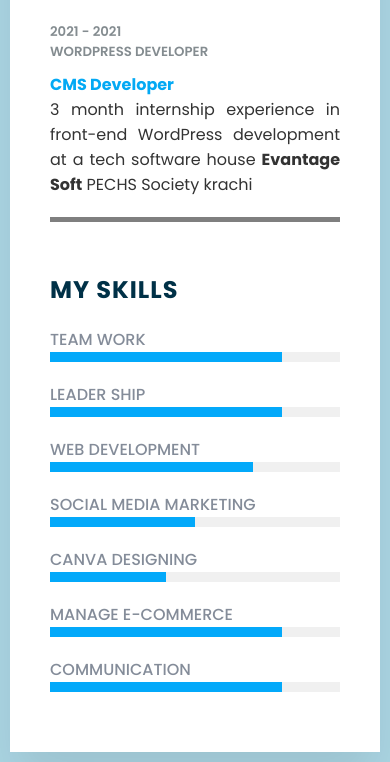
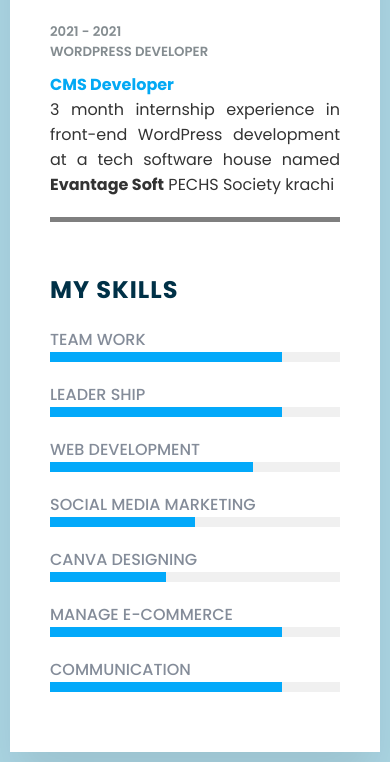
Before and after one commit to danishyameen/staticResume, a plain HTML site: page index.html in a window 390 px wide. Shown: the part 2857-3619 px from the top of the page. Drawn offline with Linux system fonts and the light colour scheme.

Commit message:
static resume

```diff
--- a/index.html
+++ b/index.html
@@ -196,7 +196,7 @@
                     </div>
                     <div class="text">
                         <h4>CMS Developer</h4>
-                        <p>3 month internship experience in front-end WordPress development at a tech software house
+                        <p>3 month internship experience in front-end WordPress development at a tech software house named
                             <b>Evantage Soft</b> PECHS Society krachi
                         </p>
                     </div>
--- a/style.css
+++ b/style.css
@@ -293,7 +293,7 @@ body {
     }
 
     .about p {
-        font-size: 16px;
+        /* font-size: 14px; */
         color: #333;
     }
 
```
